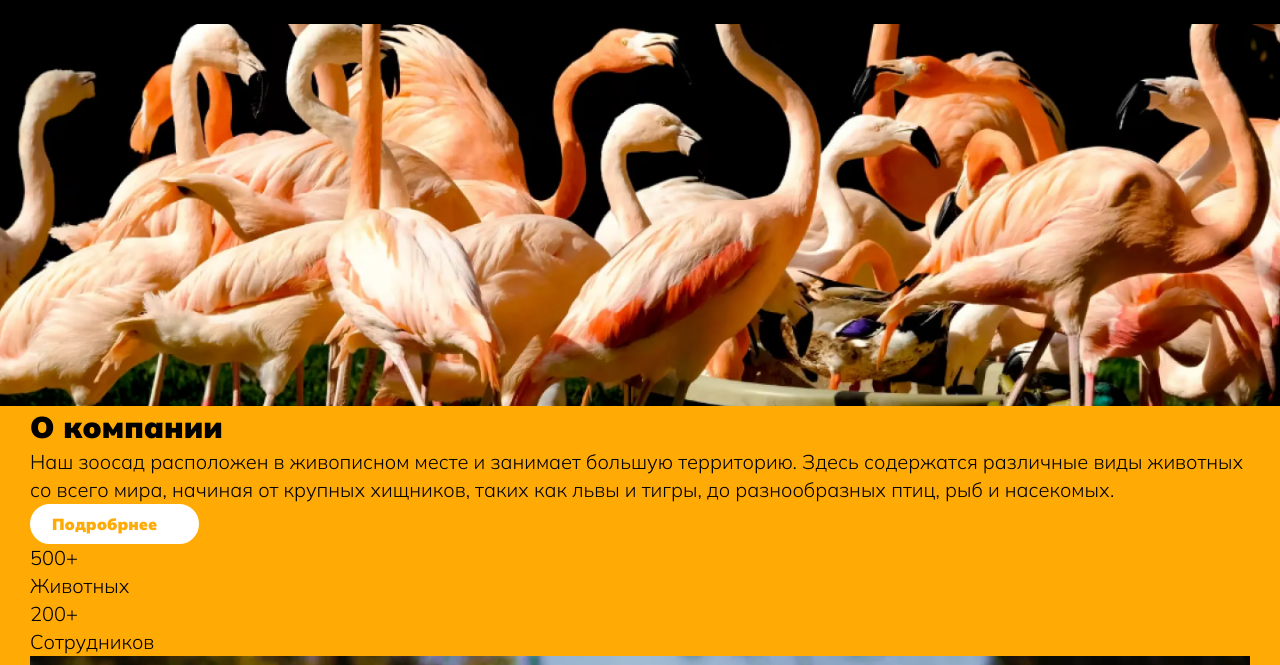
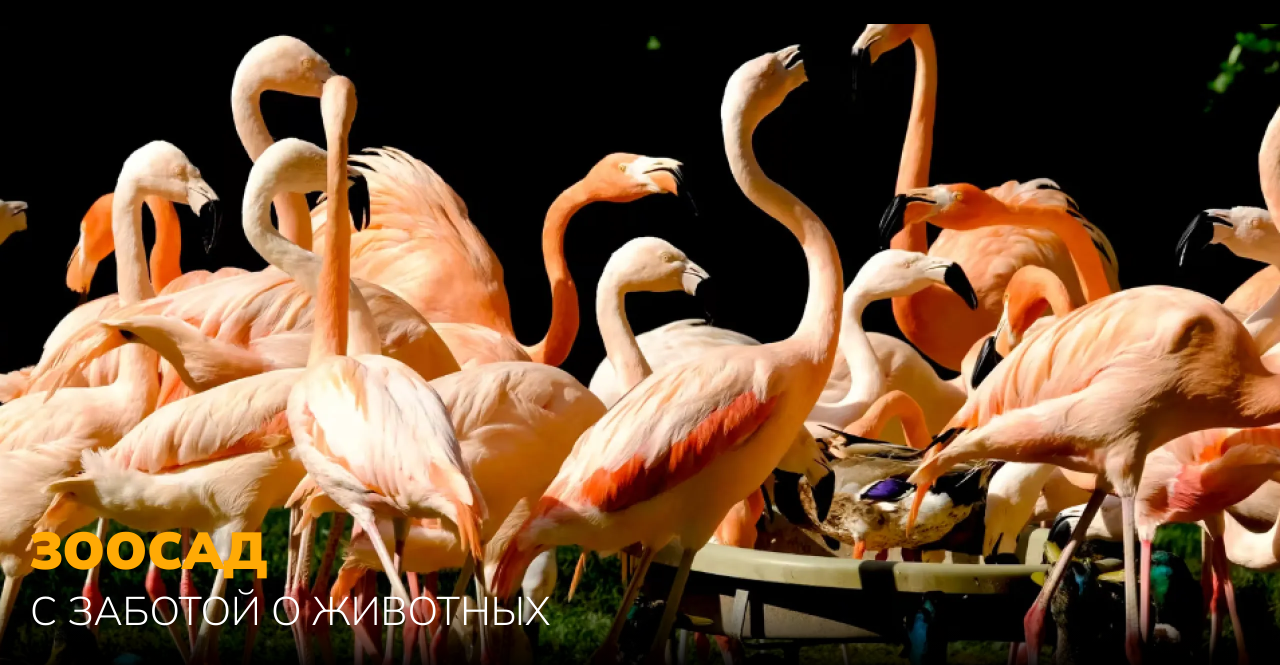
Before and after one commit to mindfling/ME_marafone_PrettyPaw, a website built with webpack: page src/index.html in a window 1280 px wide. Shown: the part 94-759 px from the top of the page. Built offline with nearby package versions, Linux system fonts and the light colour scheme; files whose address does not match are found by name.

Commit message:
feat hero

```diff
--- a/src/index.html
+++ b/src/index.html
@@ -55,6 +55,8 @@
 
         <p class="hero__subtitle">С&nbsp;заботой о&nbsp;животных</p>
       </div>
+      <!-- video background flamingos -->
+      <video class="hero__video-bg video-bg"></video>
     </section>
 
     <section class="about">
--- a/src/style/_header.scss
+++ b/src/style/_header.scss
@@ -1,7 +1,7 @@
 // header приклеиваем к body
 .header {
   position: absolute; // !
-  z-index: 55;
+  z-index: 155;
   display: block;
   top: 0;
   left: 0;
--- a/src/style/_hero.scss
+++ b/src/style/_hero.scss
@@ -37,6 +37,71 @@
   }
 
   &__container {
-    min-height: 500px;
+    display: flex;
+    z-index: 10;
+    flex-direction: column;
+    justify-content: flex-end;
+    align-items: flex-start;
+    min-height: 554px;
+    padding-top: 120px;
+    padding-bottom: 50px !important;
+    @include xl {
+      min-height: 780px;
+    }
+    @include xxl {
+      min-height: 100vh;
+    }
+  }
+
+  &__title {
+    z-index: 10;
+    font-family: Mulish, sans-serif;
+    font-style: normal;
+    font-weight: 1000;
+    line-height: 130%;
+    text-transform: uppercase;
+    color: $back;
+    font-size: 40px;
+
+    @include lg {
+      font-size: 52px;
+    }
+    @include xxl {
+      font-size: 75px; // ?
+    }
+  }
+
+  &__subtitle {
+    z-index: 10;
+    font-family: 'Mulish';
+    font-style: normal;
+    font-weight: 300;
+    line-height: 130%;
+    text-transform: uppercase;
+    color: $second;
+    font-size: 20px;
+
+    @include lg {
+      font-size: 40px;
+    }
+  }
+
+
+  // * зетенение внизу баннера
+  &::before {
+    position: absolute;
+    display: block;
+    content: '';
+    left: 0;
+    bottom: 0;
+    right: 0;
+    height: 100px;
+    width: 100%;
+    background-image: linear-gradient(180deg, rgba(0, 0, 0, 0) 1%, #000000 90%);
+  }
+
+  &__video-bg {
+    z-index: 8;
+    display: none; // todo
   }
 }
```
